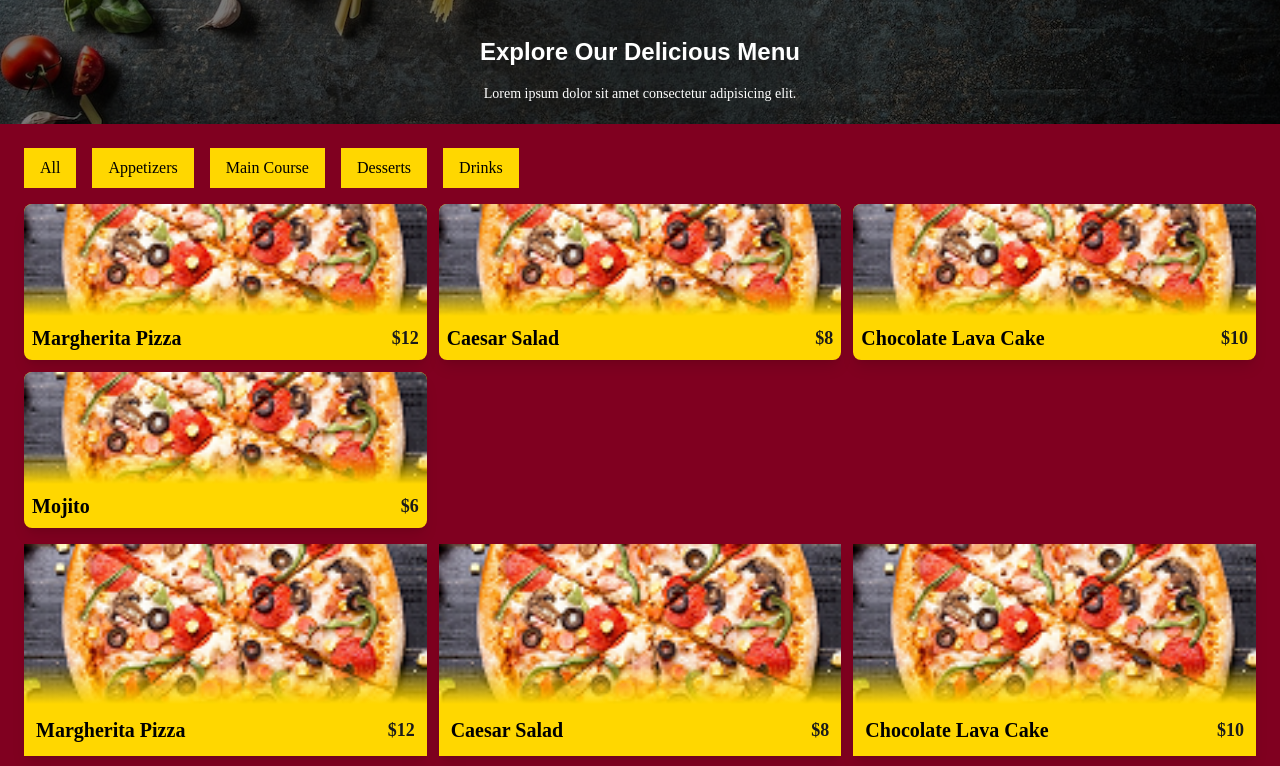
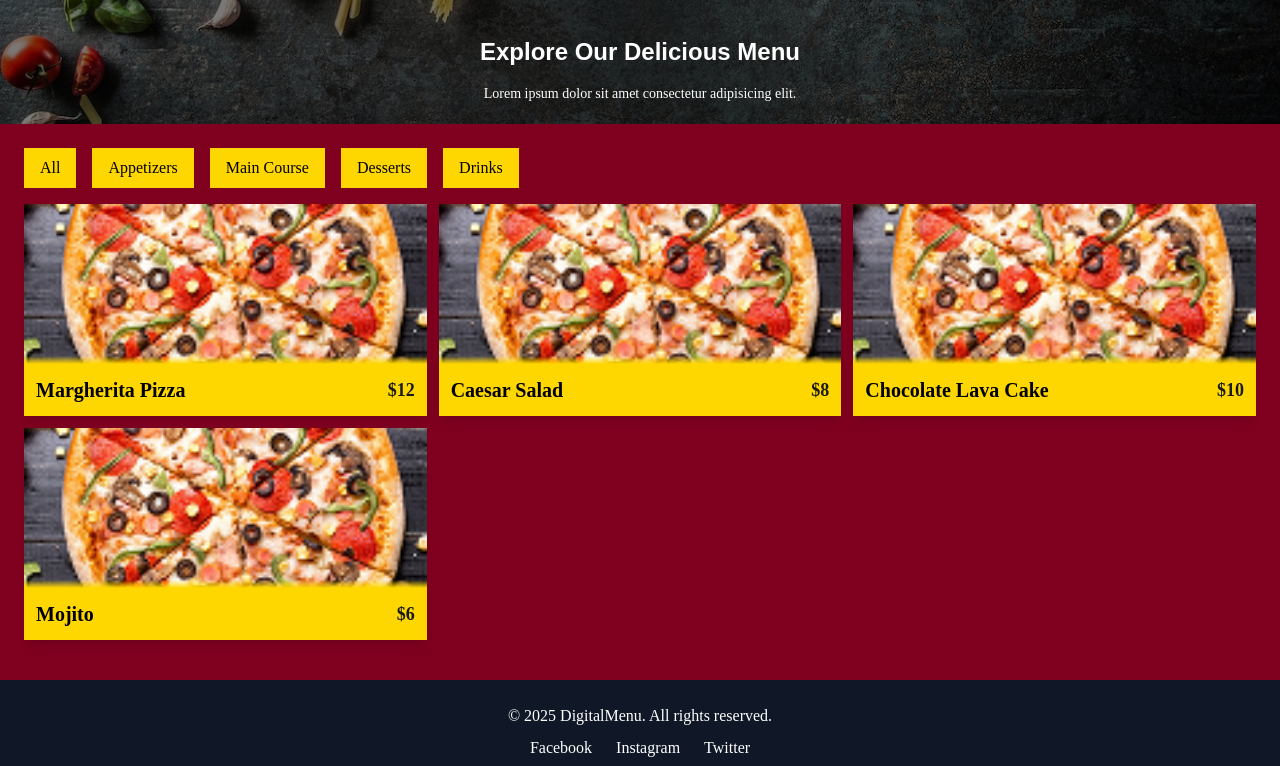
Before and after one commit to 7juned7/Digital-Menu, a React (Vite) app in the folder client-side/: page / in a window 1280 px wide. Shown: the part 960-1726 px from the top of the page. Built offline with nearby package versions, Linux system fonts and the light colour scheme.

Commit message:
bug fixed

```diff
--- a/client-side/src/Components/MenuSection.jsx
+++ b/client-side/src/Components/MenuSection.jsx
@@ -51,24 +51,7 @@ const MenuSection = ({ isAdmin }) => {
 
             {/* Add Food Modal */}
             <AddFood flag={flag} setFlag={setFlag} />
-            {menuStyle === "style-1" && (
-                <div className="grid grid-cols-3 gap-3 mb-4 w-full">
-                    {menuItems.map((item) => (
-                        <div key={item.id} className="relative w-full bg-[#FFD700] text-black shadow-lg rounded-lg overflow-hidden">
-                            {/* Smaller Image with Bottom Faded Effect */}
-                            <div className="relative w-full h-28"> {/* Decreased height */}
-                                <img src={item.image} alt={item.name} className="w-full h-full object-cover" />
-                                <div className="absolute bottom-0 left-0 w-full h-8 bg-gradient-to-b from-transparent to-[#FFD700]"></div> {/* Adjusted fade size */}
-                            </div>
-                            {/* Food Info */}
-                            <div className="p-2 flex justify-between items-center"> {/* Decreased padding */}
-                                <h3 className="text-xs sm:text-sm md:text-lg lg:text-xl font-semibold">{item.name}</h3> {/* Adjusted font sizes */}
-                                <p className="font-bold text-[#1a1a1a] text-xs sm:text-sm md:text-base lg:text-lg">{item.price}</p>
-                            </div>
-                        </div>
-                    ))}
-                </div>
-            )}
+
 
 
 
@@ -80,7 +63,7 @@ const MenuSection = ({ isAdmin }) => {
                             {/* Image with Bottom Faded Effect */}
                             <div className="relative w-full h-40">
                                 <img src={item.image} alt={item.name} className="w-full h-full object-cover" />
-                                <div className="absolute bottom-0 left-0 w-full h-10 bg-gradient-to-b from-transparent to-[#FFD700]"></div>
+                                <div className="absolute bottom-0 left-0 w-full h-2 bg-gradient-to-b from-transparent to-[#FFD700]"></div>
                             </div>
                             {/* Food Info */}
                             <div className="p-3 flex justify-between items-center">
```
